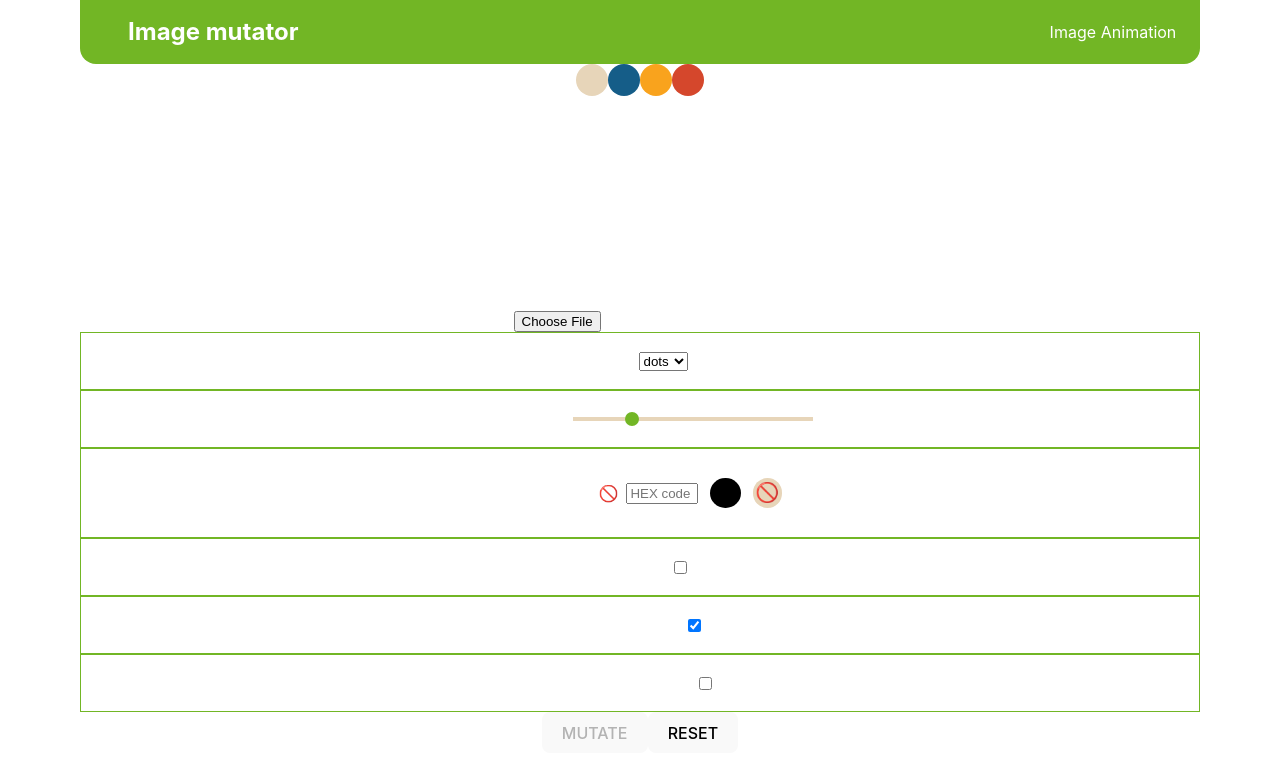
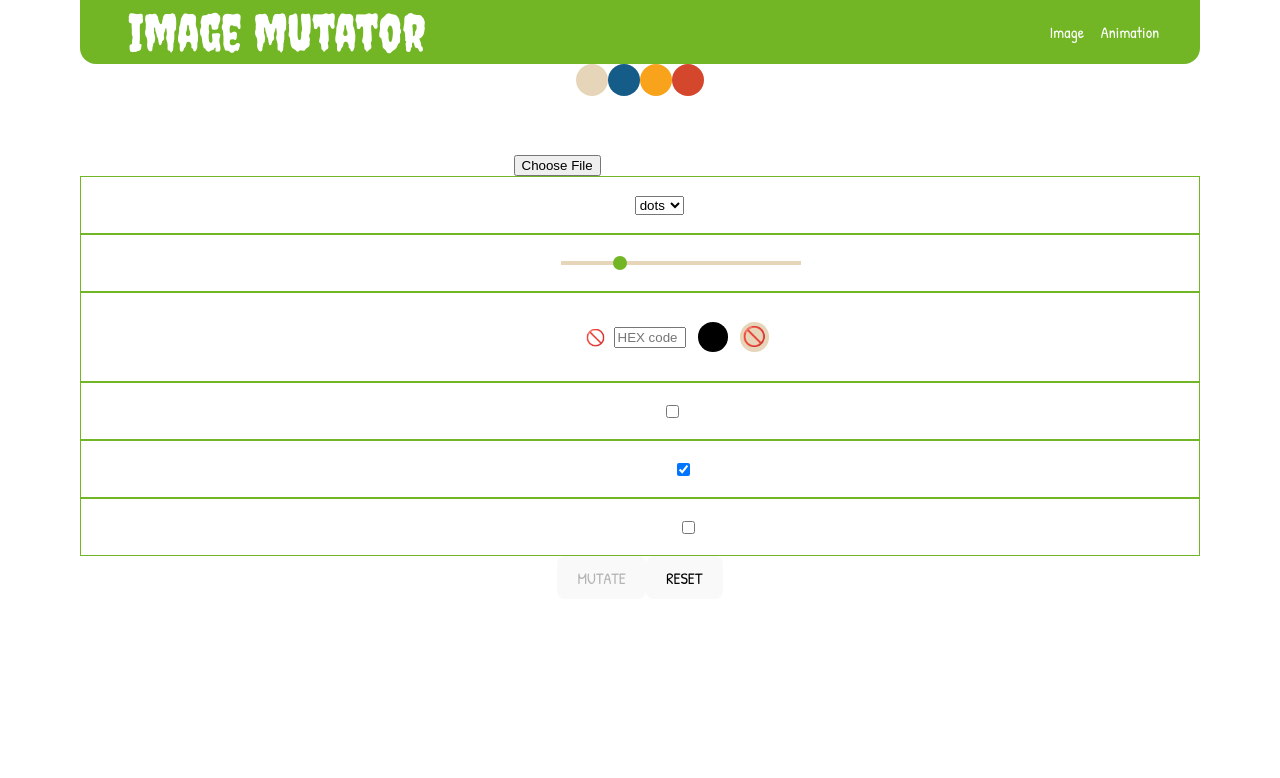
Before and after one commit to FabricioJRepetto/Image-Mutator, a React (Vite) app: page /image in a window 1280 px wide. Shown: the top 778 px of the page. Built offline with nearby package versions, Linux system fonts and the light colour scheme.

Commit message:
reset working as pretended

```diff
--- a/index.html
+++ b/index.html
@@ -11,6 +11,8 @@
     <link rel="preconnect" href="https://fonts.gstatic.com" crossorigin>
     <!-- <link href="https://fonts.googleapis.com/css2?family=Courier+Prime&display=swap" rel="stylesheet"> -->
     <link href="https://fonts.googleapis.com/css2?family=Inconsolata:wght@300&display=swap" rel="stylesheet">
+    <link href="https://fonts.googleapis.com/css2?family=Patrick+Hand&display=swap" rel="stylesheet">
+    <link href="https://fonts.googleapis.com/css2?family=Creepster&display=swap" rel="stylesheet">
 </head>
 
 <body>
--- a/src/App.css
+++ b/src/App.css
@@ -57,6 +57,9 @@
     column-span: 1;
     height: fit-content;
     width: fit-content;
+}
+.navbar > h1 {
+    font-family: 'Creepster', cursive;
 }
 
 .navbar :nth-child(n + 2):hover {
--- a/src/components/Animation.tsx
+++ b/src/components/Animation.tsx
@@ -10,6 +10,7 @@ import OptionsPanel from './OptionsPanel'
 const Animation = (): JSX.Element => {
     const canvas = useRef<HTMLCanvasElement>(null)
     const dlbutton = useRef<HTMLAnchorElement>(null)
+    const fileinput = useRef<HTMLInputElement>(null)
 
     const [gifFile, setGifFile] = useState<File | null>()
     const [gifpreview, setGifpreview] = useState<string | null>(null)
@@ -117,11 +118,10 @@ const Animation = (): JSX.Element => {
             canvas.current.height = 150
             canvas.current.width = 300
         }
+        if (fileinput.current) fileinput.current.value = ''
+
         setGifFile(() => null)
-
-        //: setBackground(() => null)
-        // setDouble(() => false)
-        // setBrighter(() => false)
+        setGifpreview(() => null)
         setOptions(opt => ({
             ...opt,
             background: '#000000',
@@ -142,7 +142,7 @@ const Animation = (): JSX.Element => {
 
             <div>
                 <p>Gif</p>
-                <input type="file" id='fileinput' onChange={(e) => loadGif(e.target.files)}></input>
+                <input ref={fileinput} type="file" id='fileinput' onChange={(e) => loadGif(e.target.files)}></input>
             </div>
 
             <OptionsPanel options={options} setOptions={setOptions} GIF />
--- a/src/components/Image.tsx
+++ b/src/components/Image.tsx
@@ -7,6 +7,7 @@ import OptionsPanel from './OptionsPanel'
 
 const Image = (): JSX.Element => {
     const canvas = useRef<HTMLCanvasElement>(null)
+    const fileinput = useRef<HTMLInputElement>(null)
 
     const [loading, setLoading] = useState<boolean>(false)
 
@@ -65,6 +66,8 @@ const Image = (): JSX.Element => {
         if (!cntx) return
         cntx.clearRect(0, 0, canvas.current.width, canvas.current.height)
 
+        if (fileinput.current) fileinput.current.value = ''
+
         const config = {
             res: options.res,
             style: options.style,
@@ -107,12 +110,6 @@ const Image = (): JSX.Element => {
             canvas.current.width = 300
         }
 
-        //: setImgData(() => null)
-        //: setBackground(() => null)
-        //: setShowText(() => false)
-        //: setBluePrint(() => null)
-        //: setDouble(() => false)
-        //: setBrighter(() => false)
         setOptions(opt => ({
             ...opt,
             imgData: null,
@@ -126,13 +123,12 @@ const Image = (): JSX.Element => {
 
     return (
         <div>
-            <canvas ref={canvas} className='canvas'></canvas>
+            <canvas ref={canvas} className='canvas' style={options.imgData ? {} : { display: 'none' }}></canvas>
 
             <div>
                 <p>Imagen</p>
-                <input type="file" id='fileinput' onChange={(e) => loadImage(e.target.files)}></input>
+                <input ref={fileinput} type="file" id='fileinput' onChange={(e) => loadImage(e.target.files)}></input>
             </div>
-
 
             <OptionsPanel options={options} setOptions={setOptions} />
 
--- a/src/components/Main.tsx
+++ b/src/components/Main.tsx
@@ -7,7 +7,7 @@ const Main = (): JSX.Element => {
     return (
         <div>
             <header className='navbar'>
-                <h2 onClick={() => navigate('/')}>Image mutator</h2>
+                <h1 onClick={() => navigate('/')}>Image mutator</h1>
                 <div onClick={() => navigate('/image')}>Image</div>
                 <div onClick={() => navigate('/animation')}>Animation</div>
             </header>
--- a/src/index.css
+++ b/src/index.css
@@ -1,5 +1,6 @@
 :root {
-  font-family: Inter, system-ui, Avenir, Helvetica, Arial, sans-serif;
+  /* font-family: Inter, system-ui, Avenir, Helvetica, Arial, sans-serif; */
+  font-family: 'Patrick Hand', cursive;
   line-height: 1.5;
   font-weight: 400;
 
```
